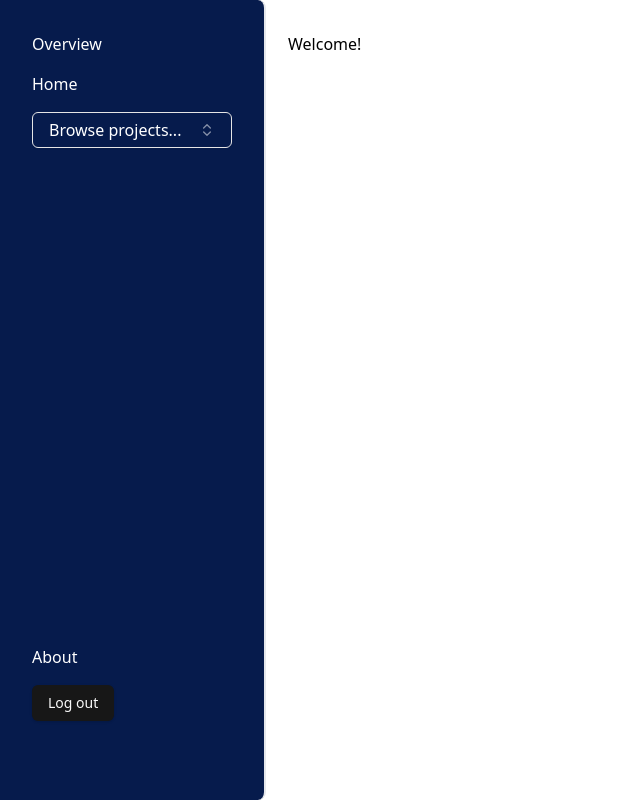
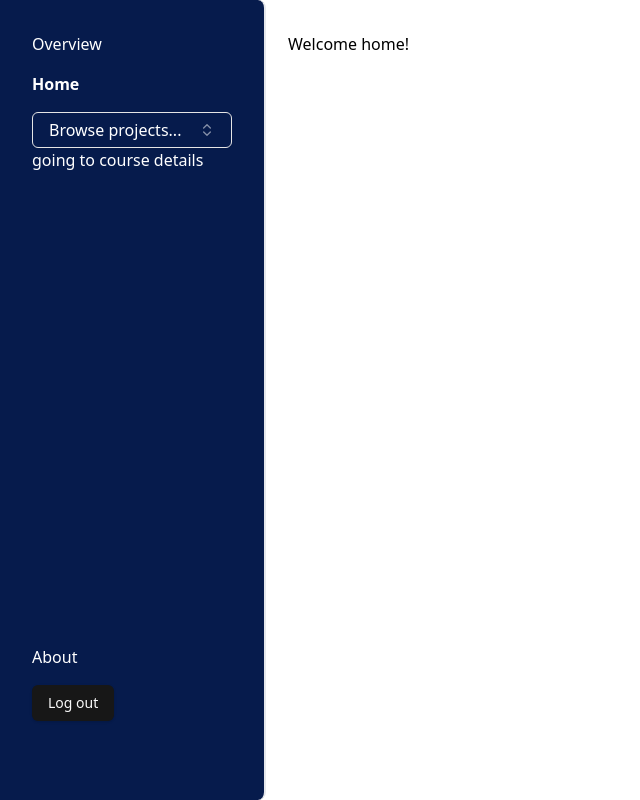
Before and after one commit to TheDevFactory-AI/LearningPortalApp, a React (Vite) app: page / in a window 1280 px wide. Shown: the whole page, without its empty margins (0-640 px from the left). Built offline with nearby package versions, Linux system fonts and the light colour scheme.

Commit message:
got query params working

```diff
--- a/src/App.tsx
+++ b/src/App.tsx
@@ -1,4 +1,4 @@
-import { Outlet, RootRoute, Router, } from '@tanstack/react-router'
+import { Link, Outlet, Router, rootRouteWithContext } from '@tanstack/react-router'
 import OverViewRoute from './pages/Overview/Overview'
 import HomeRoute from './pages/Home/Home'
 import AboutRoute from './pages/About/About'
@@ -8,10 +8,14 @@ import LinksContainer from './components/Navigation/LinkContainer'
 import './index.css'
 import '../app/globals.css'
 import  ComboboxDemo  from './components/Navigation/ProjectSelect'
+import { QueryClient } from '@tanstack/react-query';
+import CourseDetailsRoute from './pages/CourseDetails'
 
+export const queryClient=new QueryClient()
 
-
-export const rootRoute = new RootRoute({
+export const rootRoute = rootRouteWithContext<{
+  queryClient: QueryClient
+}>()({
   component: () => (
     <>
     <SideBar>
@@ -19,9 +23,17 @@ export const rootRoute = new RootRoute({
         <LinksContainer
         links={[
           {to:"/overview",title:"Overview"},
-          {to:"/home",title:"Home"},
+          {to:"/",title:"Home"},
         ]}/>
         <ComboboxDemo/>
+        <div className="pb-4">
+        <Link
+          to={'course/$courseId'}
+          params={{courseId:1}}
+          className="[&.active]:font-bold text-white">
+          {'going to course details'}
+        </Link>
+        </div>
       </div>
       <div className="basis-1/6">
         <LinksContainer
@@ -37,8 +49,11 @@ export const rootRoute = new RootRoute({
 })
 
 
-const routeTree = rootRoute.addChildren([OverViewRoute, HomeRoute, AboutRoute])
+const routeTree = rootRoute.addChildren([OverViewRoute, HomeRoute, AboutRoute, CourseDetailsRoute])
 export const router = new Router({
-  routeTree
+  routeTree,
+  context: {
+    queryClient: queryClient
+  }
 
 })
--- a/src/pages/CourseDetails.tsx
+++ b/src/pages/CourseDetails.tsx
@@ -1,10 +1,11 @@
 import { rootRoute } from "@/App"
 import { Route } from '@tanstack/react-router';
 import { z } from 'zod';
-import {queryOptions, useSuspenseQuery} from '@tanstack/react-query'
+import {queryOptions} from '@tanstack/react-query'
 
-const courseQueryOptions = ({courseId}:{courseId:number}) =>
-queryOptions({
+// eslint-disable-next-line @typescript-eslint/no-unused-vars
+const courseQueryOptions = ({courseId}:{courseId:number}) =>queryOptions({
+  //bind page to
   queryKey: ['course',courseId],
   queryFn: () =>  fetch(`/api/courses/${courseId}`).then((res) =>
   res.json()),
@@ -15,9 +16,9 @@ queryOptions({
 const CourseDetails = ({useParams}:{useParams:any}) => {
   const {courseId} = useParams();
   //create custom hook to get the data
-  const {data}=useSuspenseQuery(courseQueryOptions({courseId}))
+  //const {data}=useSuspenseQuery(courseQueryOptions({courseId}))
   return (
-    <div>{data}</div>
+    <div>HEY {courseId}</div>
   )
 }
 
@@ -25,18 +26,22 @@ const CourseDetails = ({useParams}:{useParams:any}) => {
 
 const CourseDetailsRoute = new Route({
     getParentRoute: () => rootRoute,
-    path: "$courseId",
+    path: "course/$courseId",
     component: CourseDetails,//this is how the component is rendered based on the path
     //this is why the suspense is working
     parseParams: (params) => ({
       courseId: z.number().int().parse(Number(params.courseId)),
     }),
     stringifyParams: ({ courseId }) => ({ courseId: `${courseId}` }),
-    //load: (opts) =>
+    /* this ensure that data is loaded before loading the component-needs a real API call
+    - also validate that context.queryClient is working correctly
+    load: ({params,context}) =>
     //queryClient is expected to be passed in the context from parent route
-    //opts.context.queryClient.ensureQueryData(
-     // courseQueryOptions({courseId:opts.params.courseId}),
-    //),
+    context.queryClient.ensureQueryData(
+      courseQueryOptions({courseId:params.courseId}),
+    ),
+    */
+
 })
 
 export default CourseDetailsRoute;
--- a/src/pages/Home/Home.tsx
+++ b/src/pages/Home/Home.tsx
@@ -3,7 +3,7 @@ import { rootRoute } from "../../App"
 
 const Home=()=>{
   return (
-    <div>Welcome!</div>
+    <div>Welcome home!</div>
   )
 }
 
```
Also changed, not shown: src/main.tsx (+7 -2 lines).
